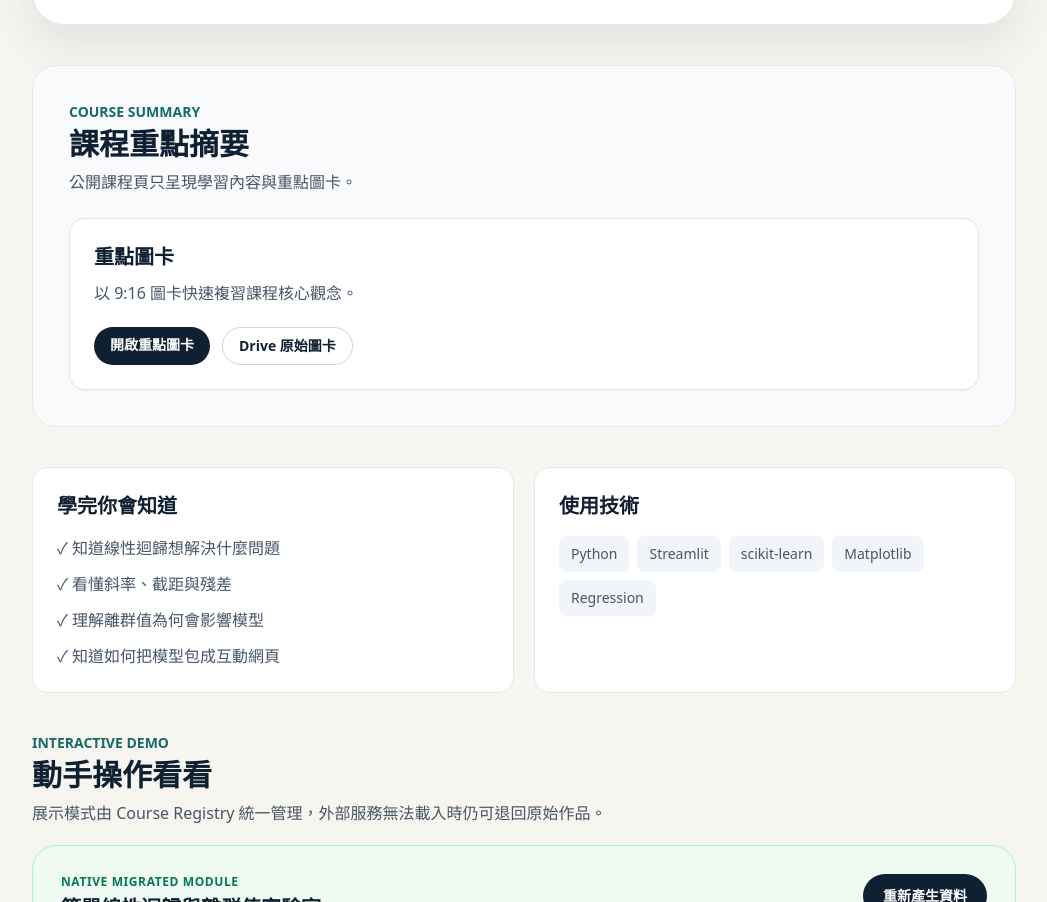
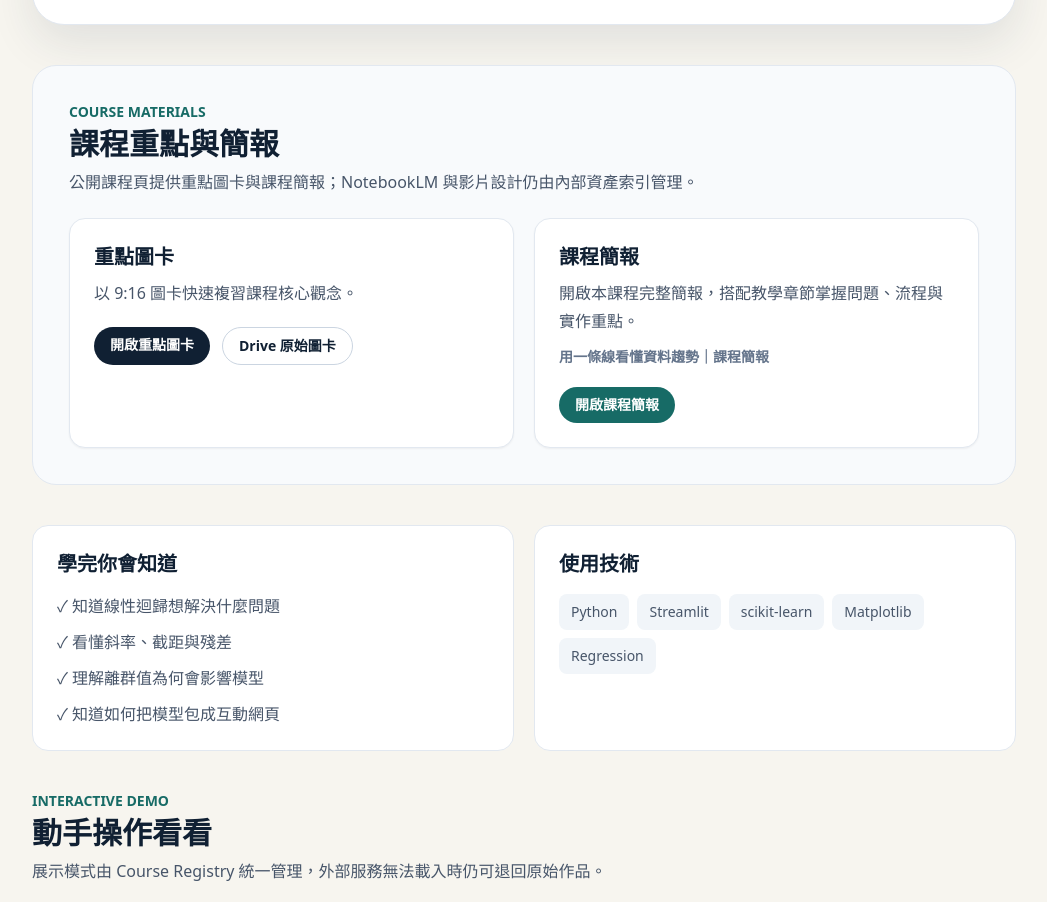
Before and after one commit to gshan1209-cell/AI-Learning-Portfolio, a Next.js app: page /courses/linear-regression-for-beginners in a window 1280 px wide. Shown: the part 1103-2005 px from the top of the page, without its empty margins (116-1163 px from the left). Built offline with nearby package versions, Linux system fonts and the light colour scheme.

Commit message:
feat: 將課程簡報歸檔並接回前端
將 Drive 根目錄的課程簡報與 PDF 匯出移入所屬課程資料夾；新增簡報覆蓋 Registry，課程頁重新顯示簡報入口，NotebookLM 與影片提示語維持隱藏。

```diff
--- /dev/null
+++ b/course_presentation_registry/presentation_registry.json
@@ -0,0 +1,74 @@
+{
+  "svm-kernel-trick-3d": {
+    "fileId": "1Ng3ZyCJyDqIusF378JI5TEI2pe5shITu",
+    "name": "SVM_Spatial_Logic.pptx",
+    "url": "https://docs.google.com/presentation/d/1Ng3ZyCJyDqIusF378JI5TEI2pe5shITu/edit?usp=drivesdk",
+    "mimeType": "application/vnd.openxmlformats-officedocument.presentationml.presentation"
+  },
+  "cwa-open-data-first-api": {
+    "fileId": "1_vsKnUqsCOHXcf5ku0Y_HtAEpMAOisyv",
+    "name": "Mastering_Government_APIs.pptx",
+    "url": "https://docs.google.com/presentation/d/1_vsKnUqsCOHXcf5ku0Y_HtAEpMAOisyv/edit?usp=drivesdk",
+    "mimeType": "application/vnd.openxmlformats-officedocument.presentationml.presentation"
+  },
+  "ml-top-10-algorithms": {
+    "fileId": "1sIlzbOM6ptPpHgDzp0SGeKS5dGMPptKl",
+    "name": "Problem_First_Machine_Learning.pptx",
+    "url": "https://docs.google.com/presentation/d/1sIlzbOM6ptPpHgDzp0SGeKS5dGMPptKl/edit?usp=drivesdk",
+    "mimeType": "application/vnd.openxmlformats-officedocument.presentationml.presentation"
+  },
+  "crisp-dm-regression": {
+    "fileId": "13QZQTcQJLAnDkzv84Rw5HypWvlRUZzjD",
+    "name": "From_Business_Problems_to_Predictive_Results.pptx",
+    "url": "https://docs.google.com/presentation/d/13QZQTcQJLAnDkzv84Rw5HypWvlRUZzjD/edit?usp=drivesdk",
+    "mimeType": "application/vnd.openxmlformats-officedocument.presentationml.presentation"
+  },
+  "stock-manim-animation": {
+    "fileId": "1fqaYjy_GO9MgJKdROXTe0u1ctdwSPw1-",
+    "name": "Market_Light_Trajectory.pptx",
+    "url": "https://docs.google.com/presentation/d/1fqaYjy_GO9MgJKdROXTe0u1ctdwSPw1-/edit?usp=drivesdk",
+    "mimeType": "application/vnd.openxmlformats-officedocument.presentationml.presentation"
+  },
+  "boston-feature-selection": {
+    "fileId": "1gbC1dM_4PFOmO_9GBYxDm7rDOiVf-Htz",
+    "name": "Precision_Feature_Selection.pptx",
+    "url": "https://docs.google.com/presentation/d/1gbC1dM_4PFOmO_9GBYxDm7rDOiVf-Htz/edit?usp=drivesdk",
+    "mimeType": "application/vnd.openxmlformats-officedocument.presentationml.presentation"
+  },
+  "cosmos-text-to-image": {
+    "fileId": "1c4rlx1UrCSFPSY_w-9ga0nI7uKaX8M9t",
+    "name": "AI_Visual_Specification_System.pptx",
+    "url": "https://docs.google.com/presentation/d/1c4rlx1UrCSFPSY_w-9ga0nI7uKaX8M9t/edit?usp=drivesdk",
+    "mimeType": "application/vnd.openxmlformats-officedocument.presentationml.presentation"
+  },
+  "movie-scraper-nextjs": {
+    "fileId": "1U4lHvFTl_hQfE5fGJMD4x2d8PQJvieXm",
+    "name": "Movie_Data_Workflow_Design.pptx",
+    "url": "https://docs.google.com/presentation/d/1U4lHvFTl_hQfE5fGJMD4x2d8PQJvieXm/edit?usp=drivesdk",
+    "mimeType": "application/vnd.openxmlformats-officedocument.presentationml.presentation"
+  },
+  "agri-weather-dashboard": {
+    "fileId": "1yKy5hzLfeLomYg87DxkCoGhzMrXzpbuv",
+    "name": "Weather_Guided_Farming.pptx",
+    "url": "https://docs.google.com/presentation/d/1yKy5hzLfeLomYg87DxkCoGhzMrXzpbuv/edit?usp=drivesdk",
+    "mimeType": "application/vnd.openxmlformats-officedocument.presentationml.presentation"
+  },
+  "django-blog-basics": {
+    "fileId": "1dytFnrWFsYbGPhOeWrfgp4uuRibPz_FQ",
+    "name": "Django_Architecture_Blueprint.pptx",
+    "url": "https://docs.google.com/presentation/d/1dytFnrWFsYbGPhOeWrfgp4uuRibPz_FQ/edit?usp=drivesdk",
+    "mimeType": "application/vnd.openxmlformats-officedocument.presentationml.presentation"
+  },
+  "ensemble-income-predictor": {
+    "fileId": "1R1bXuX6qo50XWstZTuJEAFHMhVvqUWoR",
+    "name": "Fair_AI_Beyond_Accuracy.pptx",
+    "url": "https://docs.google.com/presentation/d/1R1bXuX6qo50XWstZTuJEAFHMhVvqUWoR/edit?usp=drivesdk",
+    "mimeType": "application/vnd.openxmlformats-officedocument.presentationml.presentation"
+  },
+  "ai-visual-story": {
+    "fileId": "1q27Nsco0WhM4OssO5LWIIb-ZyNLsNGAj",
+    "name": "Mastering_Narrative_Presentation.pptx",
+    "url": "https://docs.google.com/presentation/d/1q27Nsco0WhM4OssO5LWIIb-ZyNLsNGAj/edit?usp=drivesdk",
+    "mimeType": "application/vnd.openxmlformats-officedocument.presentationml.presentation"
+  }
+}
--- a/src/components/course-assets-panel.tsx
+++ b/src/components/course-assets-panel.tsx
@@ -11,12 +11,13 @@ export default function CourseAssetsPanel({ courseSlug, assets }: CourseAssetsPa
   return (
     <section id="section-assets" className="mt-10 scroll-mt-20 rounded-3xl border border-slate-200 bg-slate-50 p-7 md:p-9">
       <div>
-        <p className="text-sm font-black text-brand">COURSE SUMMARY</p>
-        <h2 className="mt-1 text-3xl font-black text-ink">課程重點摘要</h2>
-        <p className="mt-2 text-slate-600">公開課程頁只呈現學習內容與重點圖卡。</p>
+        <p className="text-sm font-black text-brand">COURSE MATERIALS</p>
+        <h2 className="mt-1 text-3xl font-black text-ink">課程重點與簡報</h2>
+        <p className="mt-2 text-slate-600">公開課程頁提供重點圖卡與課程簡報；NotebookLM 與影片設計仍由內部資產索引管理。</p>
       </div>
 
-      <article className="mt-6 rounded-2xl border border-slate-200 bg-white p-6 shadow-sm">
+      <div className="mt-6 grid gap-5 md:grid-cols-2">
+        <article className="rounded-2xl border border-slate-200 bg-white p-6 shadow-sm">
           <h3 className="text-xl font-black text-ink">重點圖卡</h3>
           <p className="mt-2 leading-7 text-slate-600">以 9:16 圖卡快速複習課程核心觀念。</p>
           <div className="mt-5 flex flex-wrap gap-3">
@@ -38,6 +39,23 @@ export default function CourseAssetsPanel({ courseSlug, assets }: CourseAssetsPa
             )}
           </div>
         </article>
+
+        <article className="rounded-2xl border border-slate-200 bg-white p-6 shadow-sm">
+          <h3 className="text-xl font-black text-ink">課程簡報</h3>
+          <p className="mt-2 leading-7 text-slate-600">開啟本課程完整簡報，搭配教學章節掌握問題、流程與實作重點。</p>
+          <p className="mt-3 break-words text-sm font-semibold text-slate-500">{assets.presentation.name}</p>
+          <div className="mt-5">
+            <a
+              href={assets.presentation.url}
+              target="_blank"
+              rel="noreferrer"
+              className="inline-flex rounded-full bg-brand px-4 py-2 text-sm font-bold text-white"
+            >
+              開啟課程簡報
+            </a>
+          </div>
+        </article>
+      </div>
     </section>
   );
 }
--- a/src/lib/course-repository.ts
+++ b/src/lib/course-repository.ts
@@ -2,6 +2,7 @@ import fs from "node:fs";
 import path from "node:path";
 import type {
   Course,
+  CourseAssetLink,
   CourseAssets,
   CourseDemo,
   CourseLevel,
@@ -11,6 +12,8 @@ import type {
 const COURSE_DIRECTORIES = ["course_chunks", "course_chunks_archive"];
 const DEMO_REGISTRY_PATH = "course_demo_registry/demo_registry.json";
 const COURSE_ASSET_REGISTRY_PATH = "course_asset_registry/asset_registry.json";
+const COURSE_PRESENTATION_REGISTRY_PATH =
+  "course_presentation_registry/presentation_registry.json";
 
 function isCourse(value: unknown): value is Course {
   if (!value || typeof value !== "object") return false;
@@ -73,6 +76,33 @@ function readAssetRegistry(): Record<string, CourseAssets> {
   }
 }
 
+function readPresentationRegistry(): Record<string, CourseAssetLink> {
+  const registryPath = path.join(process.cwd(), COURSE_PRESENTATION_REGISTRY_PATH);
+  if (!fs.existsSync(registryPath)) return {};
+
+  try {
+    const parsed = JSON.parse(fs.readFileSync(registryPath, "utf8")) as unknown;
+    if (!parsed || typeof parsed !== "object" || Array.isArray(parsed)) return {};
+    return parsed as Record<string, CourseAssetLink>;
+  } catch (error) {
+    console.error(`Unable to read course presentation registry: ${registryPath}`, error);
+    return {};
+  }
+}
+
+function resolveCourseAssets(
+  slug: string,
+  courseAssets: CourseAssets | undefined,
+  assetRegistry: Record<string, CourseAssets>,
+  presentationRegistry: Record<string, CourseAssetLink>,
+): CourseAssets | undefined {
+  const assets = assetRegistry[slug] ?? courseAssets;
+  if (!assets) return undefined;
+
+  const presentation = presentationRegistry[slug];
+  return presentation ? { ...assets, presentation } : assets;
+}
+
 export interface CourseFilters {
   query?: string;
   category?: string;
@@ -84,13 +114,19 @@ export function getAllCourses(filters: CourseFilters = {}): Course[] {
   const courseMap = new Map<string, Course>();
   const demoRegistry = readDemoRegistry();
   const assetRegistry = readAssetRegistry();
+  const presentationRegistry = readPresentationRegistry();
 
   for (const directory of COURSE_DIRECTORIES) {
     for (const course of readDirectory(directory)) {
       courseMap.set(course.slug, {
         ...course,
         demo: demoRegistry[course.slug] ?? course.demo,
-        assets: assetRegistry[course.slug] ?? course.assets,
+        assets: resolveCourseAssets(
+          course.slug,
+          course.assets,
+          assetRegistry,
+          presentationRegistry,
+        ),
       });
     }
   }
```
Also changed, not shown: scripts/run_course_asset_tests.mjs (+77 -24 lines). Lines whose indentation alone changed are shown as unchanged.
